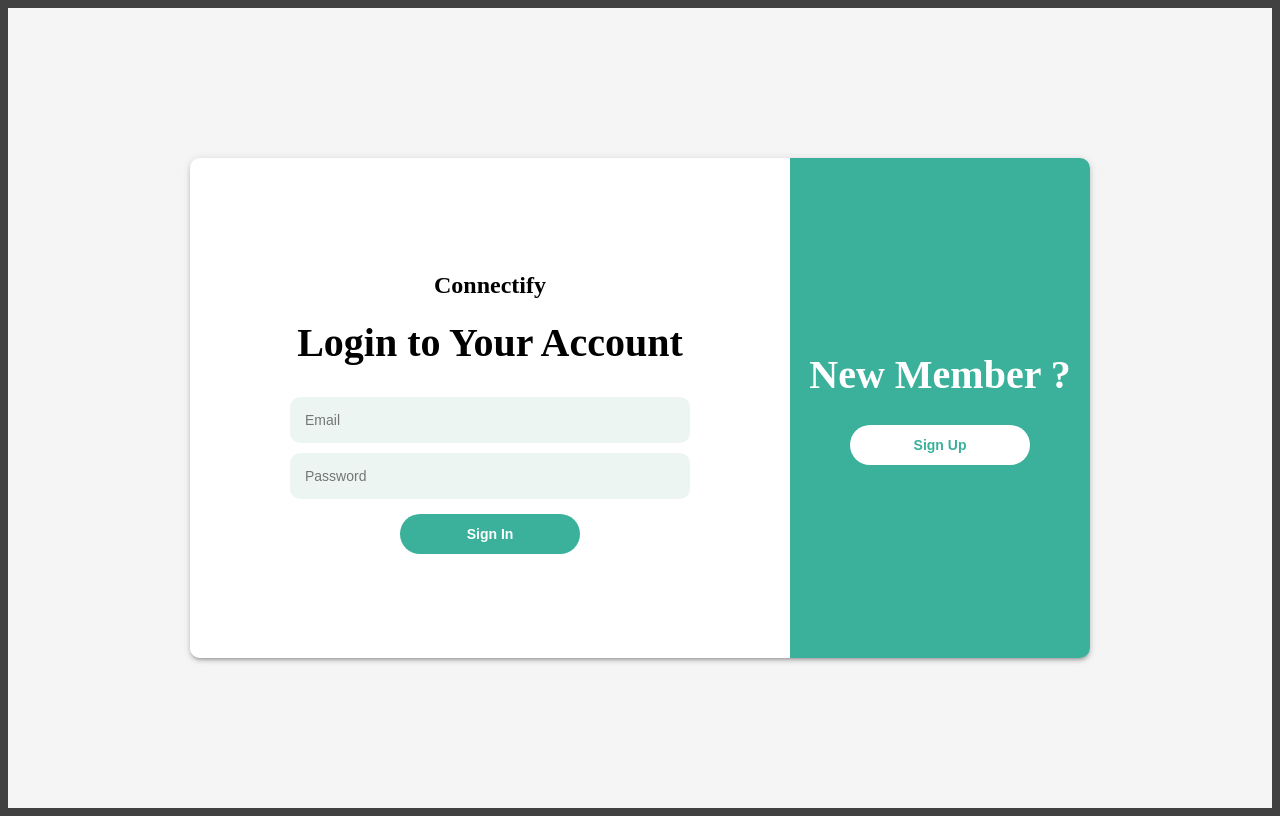
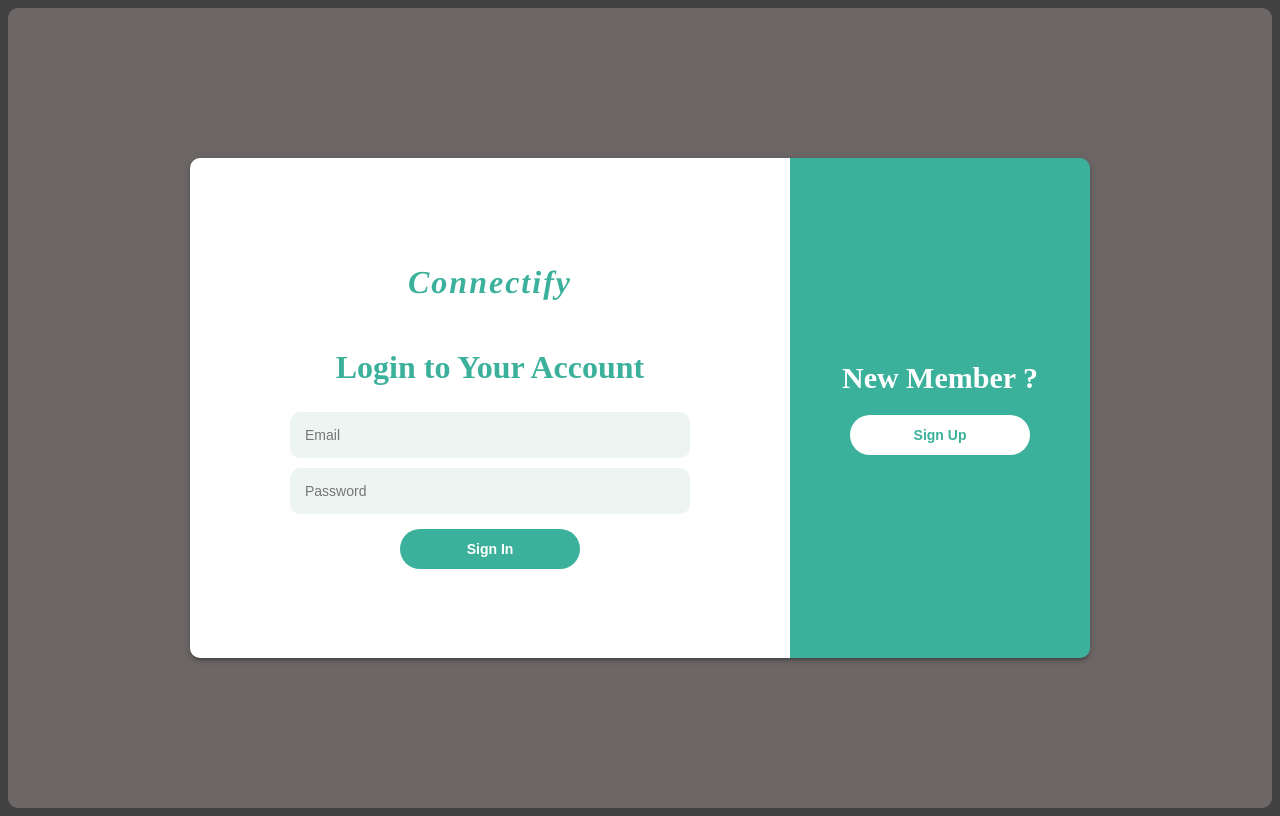
Before and after one commit to scar710813/Connectify-Social-Media-App, a React (Create React App) app: page / in a window 1280 px wide. Built offline with nearby package versions, Linux system fonts and the light colour scheme.

Commit message:
login form styles

```diff
--- a/src/components/Login/styles.module.css
+++ b/src/components/Login/styles.module.css
@@ -1,10 +1,11 @@
 .login_container {
 	width: 100%;
 	min-height: 100vh;
-	background-color: #f5f5f5;
+	background-color:#6c6666;
 	display: flex;
 	align-items: center;
 	justify-content: center;
+	border-radius: 10px;
 }
 
 .login_form_container {
@@ -14,6 +15,18 @@
 	border-radius: 10px;
 	box-shadow: 0px 3px 3px -2px rgb(0 0 0 / 20%),
 		0px 3px 4px 0px rgb(0 0 0 / 14%), 0px 1px 8px 0px rgb(0 0 0 / 12%);
+}
+.form_container > h2 {
+	color: #3BB19B;
+	font-family: times, sans-serif;
+	font-size: 2rem;
+	letter-spacing: 2px;
+	font-style: italic;
+}
+.form_container > h1 {
+	color: #3BB19B;
+	font-family:'Times New Roman', Times, serif;
+	/* margin-bottom: 60px; */
 }
 
 .left {
@@ -31,11 +44,6 @@
 	display: flex;
 	flex-direction: column;
 	align-items: center;
-}
-
-.form_container h1 {
-	font-size: 40px;
-	margin-top: 0;
 }
 
 .input {
@@ -74,7 +82,7 @@
 .right h1 {
 	margin-top: 0;
 	color: white;
-	font-size: 40px;
+	font-size: 30px;
 	align-self: center;
 }
 
```
